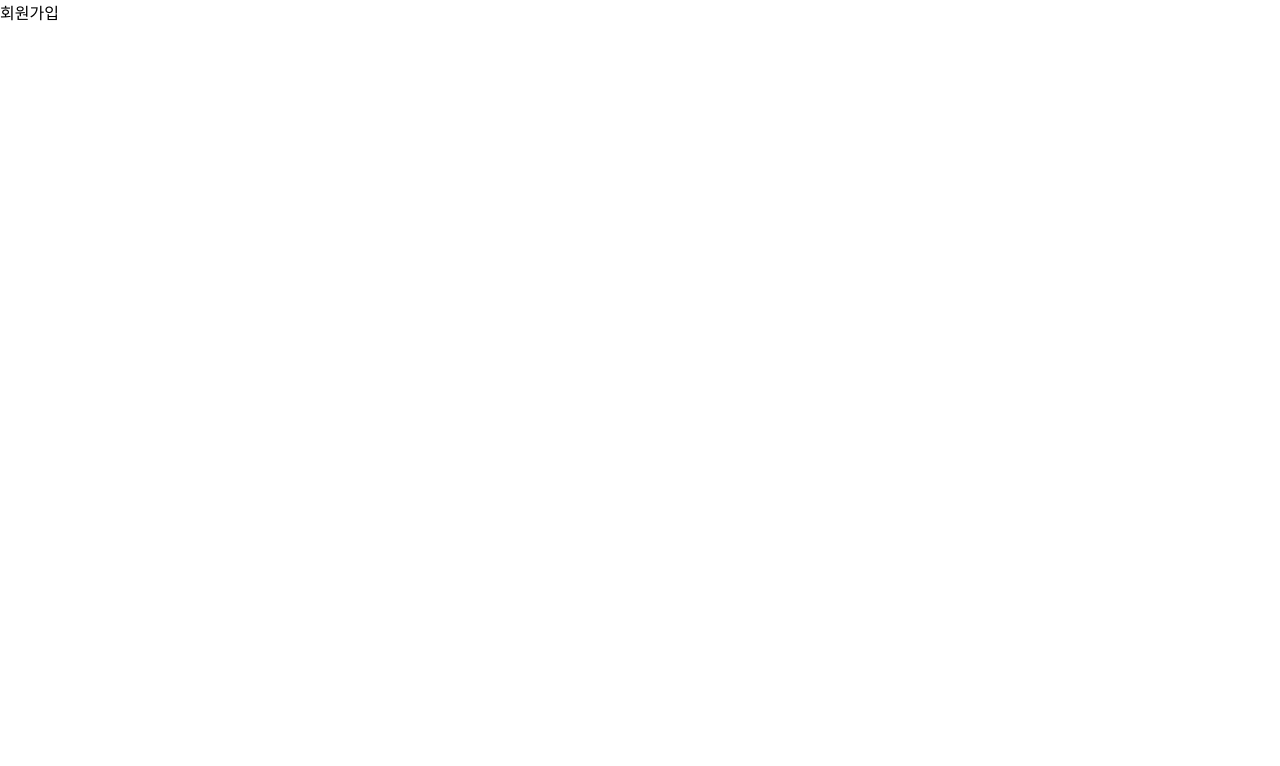
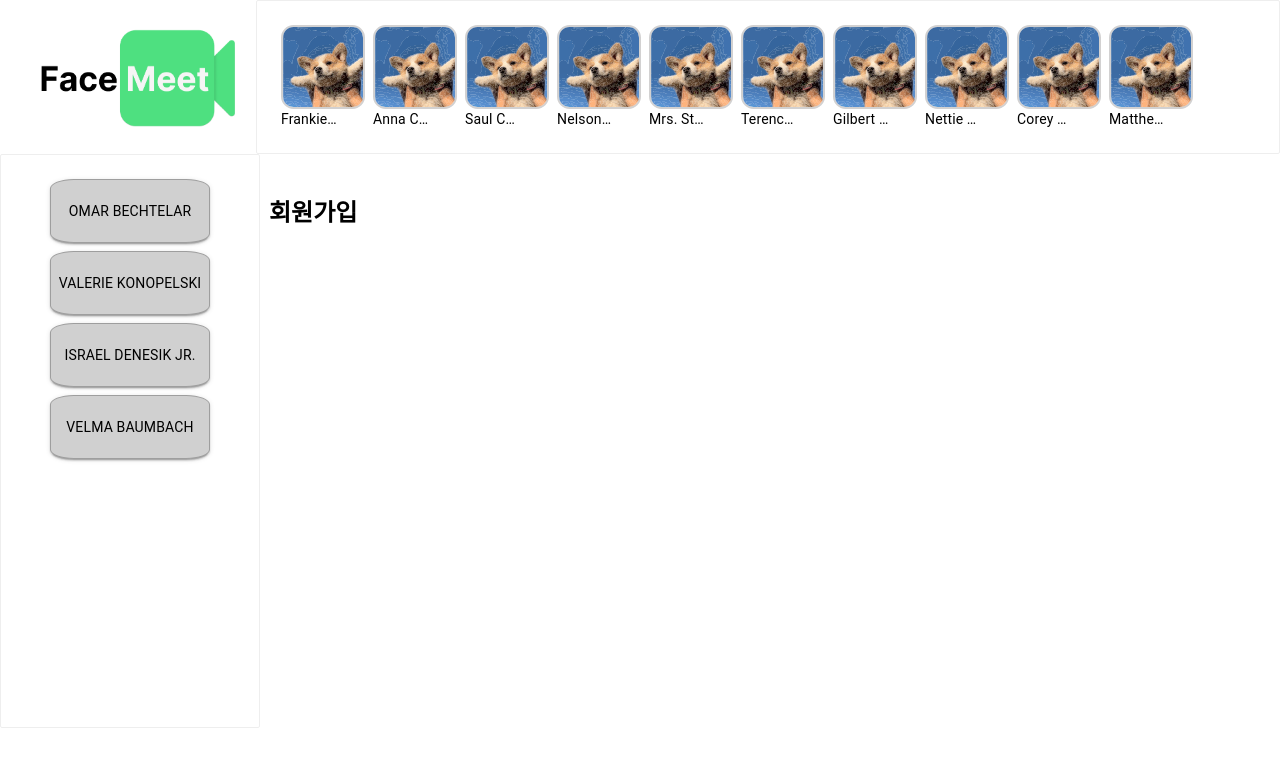
Before and after one commit to capstone-suyeol/capstone, a React (Create React App) app in the folder FaceMeet/: page /Join in a window 1280 px wide. Shown: the top 766 px of the page. Built offline with nearby package versions, Linux system fonts and the light colour scheme.

Commit message:
'home및layout정의'

```diff
--- a/FaceMeet/package.json
+++ b/FaceMeet/package.json
@@ -11,6 +11,8 @@
     "@testing-library/user-event": "^13.5.0",
     "react": "^18.2.0",
     "react-dom": "^18.2.0",
+    "react-icons": "^5.0.1",
+    "react-modal": "^3.16.1",
     "react-router-dom": "^6.22.0",
     "react-scripts": "5.0.1",
     "web-vitals": "^2.1.4"
--- a/FaceMeet/src/components/Feed.js
+++ b/FaceMeet/src/components/Feed.js
@@ -2,10 +2,11 @@ import Box from '@mui/material/Box';
 import ProfileList from './ProfileList';
 import MeetingList from './MeetingList';
 import MeetingLogo from './MeetingLogo.png';
+import './Style.css';
 
 function Feed() {
     return (
-        <>
+        <div className='Layout'>
             <Box
                 component="main"
                 sx={{
@@ -43,7 +44,7 @@ function Feed() {
                     </Box>
                 </Box>
             </Box>
-        </>
+        </div>
     );
 }
 
--- /dev/null
+++ b/FaceMeet/src/components/Layout.js
@@ -0,0 +1,19 @@
+import React from 'react';
+import './Style.css';
+import Feed from './Feed';
+
+const Layout = (props) => {
+    return (
+        <>
+            <div id='box'></div>
+            <div id='boxright'></div>
+            <div id='boxbottom'></div>
+            <Feed />
+            <main id="main" role="main">
+                {props.children}
+            </main>
+        </>
+    );
+}
+
+export default Layout;
--- a/FaceMeet/src/components/Style.css
+++ b/FaceMeet/src/components/Style.css
@@ -1,7 +1,41 @@
-
 .custom-avatar {
     width: 56px;
     height: 56px;
     border: 2px solid rgb(210, 209, 209);
     border-radius: 0;
 }
+
+.Layout {
+    position: fixed;
+    display: flex;
+}
+
+#main {
+    margin-left: 16.5rem;
+    margin-top: 10.5rem;
+    margin-bottom: 50rem;
+    width: 82%;
+    height: 70vh;
+    background-color: white;
+    border: 5px solid white;
+    position: fixed;
+}
+
+.green-box {
+    display: flex;
+    position: relative;
+    width: 7rem;
+    height: 7rem;
+    border-radius: 10px;
+    background-color: rgb(95, 240, 95);
+    margin-top: 10rem;
+    margin-left: 8.5rem;
+    margin-right: 2rem;
+    margin-bottom: 10px;
+    box-shadow: 0px 0px 3px rgba(0, 0, 0, 0.5);
+    /* 여백 설정 */
+}
+
+.green-box p{
+    margin-top: 105px;
+}
--- a/FaceMeet/src/pages/Join.js
+++ b/FaceMeet/src/pages/Join.js
@@ -1,11 +1,14 @@
 import React from 'react';
+import Layout from '../components/Layout';
 
 function Join() {
   return (
-    <div className="Before">
+    <Layout>
+      <h2 style={{ color: 'black'}}>
+        회원가입
+      </h2>
 
-     회원가입
-    </div>
+    </Layout>
   );
 }
 
--- a/FaceMeet/src/pages/Login.js
+++ b/FaceMeet/src/pages/Login.js
@@ -1,15 +1,15 @@
 import React from 'react';
-import Feed from '../components/Feed';
+import Layout from '../components/Layout';
 
 
 function Login() {
   return (
-    <Feed>
+    <Layout>
         <div className="Before">
 
           로그인
         </div>
-    </Feed>
+    </Layout>
   );
 }
 
--- a/FaceMeet/src/pages/MeetingBefore.js
+++ b/FaceMeet/src/pages/MeetingBefore.js
@@ -1,23 +1,122 @@
-import React from 'react';
-import Feed from '../components/Feed';
-import Box from '@mui/material/Box';
+import React, { useState } from 'react';
+import Layout from '../components/Layout';
+import '../components/Style.css';
+import { AiFillVideoCamera, AiOutlinePlus, AiOutlineFileSearch } from 'react-icons/ai';
 
-// feed로 인해 텍스트가 가려져서 안보임
+const Modal = ({ onClose, children }) => {
+
+    const modalStyle = {
+        position: 'fixed',
+        width: '15rem',
+        top: '50%',
+        left: '50%',
+        transform: 'translate(-50%, -50%)',
+        backgroundColor: 'white',
+        padding: '20px',
+        borderRadius: '8px',
+        boxShadow: '0 4px 8px rgba(0, 0, 0, 0.1)',
+        zIndex: 1000, // Ensure the modal is on top of other elements
+    };
+
+    const closeButtonStyle = {
+        marginTop: '20px',
+        padding: '10px',
+        cursor: 'pointer',
+        backgroundColor: '#007BFF',
+        color: 'white',
+        border: 'none',
+        borderRadius: '4px',
+    };
+
+    return (
+        <div style={modalStyle}>
+            {children}
+            <button style={closeButtonStyle} onClick={onClose}>Close Modal</button>
+        </div>
+    );
+};
+const NewMeetingModal = ({ onClose }) => {
+    return (
+        <Modal onClose={onClose}>
+            <p>새로운 미팅 만들기</p>
+        </Modal>
+    );
+};
+
+// AttendMeetingModal Component
+const AttendMeetingModal = ({ onClose }) => {
+    return (
+        <Modal onClose={onClose}>
+            <p>회의 참가하기</p>
+        </Modal>
+    );
+};
+
+// NoteListModal Component
+const NoteListModal = ({ onClose }) => {
+    // Modal 내용 및 동작 정의
+    return (
+        <Modal onClose={onClose}>
+            <p>노트 목록</p>
+        </Modal>
+    );
+};
+
 
 function MeetingBefore() {
+    const [showNewMeetingModal, setShowNewMeetingModal] = useState(false);
+    const [showAttendMeetingModal, setShowAttendMeetingModal] = useState(false);
+    const [showNoteListModal, setShowNoteListModal] = useState(false);
+
+    const iconStyle = { color: 'white', fontSize: '50px', marginLeft: '25px', marginTop: '20px' };
+    const iconbox = { marginTop: '10px', position: 'relative', marginLeft: '0.5rem' };
+
+
+    const NewMeeting = () => {
+        setShowNewMeetingModal(true);
+    };
+
+    const AttendMeeting = () => {
+        setShowAttendMeetingModal(true);
+    };
+
+    const NoteList = () => {
+        setShowNoteListModal(true);
+
+    };
+
     return (
-        <Feed>
-            <Box
-                component="div"
-                sx={{
-                    fontSize: '24px',
-                    color: 'red',
-                    alignItems: 'center',
-                }}
-            >
-                회의전
-            </Box>
-        </Feed>
+        <Layout>
+
+            <div style={{ display: 'flex', justifyContent: 'center', alignItems: 'center' }}>
+                <div className="green-box" onClick={NewMeeting}>
+                    <div style={iconbox}>
+                        <AiFillVideoCamera style={iconStyle} />
+                    </div>
+                    {/* 첫 번째 상자 */}
+                    <p style={{ marginTop: '8rem', marginLeft: '1.6rem', position: 'fixed', fontWeight: 'bold' }}>새 회의</p>
+                </div>
+
+                <div className="green-box" onClick={AttendMeeting}>
+                    <div style={iconbox}>
+                        <AiOutlinePlus style={iconStyle} />
+                    </div>
+                    {/* 두 번째 상자 */}
+                    <p style={{ marginTop: '8rem', marginLeft: '2.6rem', position: 'fixed', fontWeight: 'bold' }}>참가</p>
+                </div>
+
+                <div className="green-box" onClick={NoteList}>
+                    <div style={iconbox}>
+                        <AiOutlineFileSearch style={iconStyle} />
+                    </div>
+                    {/* 세 번째 상자 */}
+                    <p style={{ marginTop: '8rem', marginLeft: '0.3rem', position: 'fixed', fontWeight: 'bold' }}>이전 회의 기록</p>
+                </div>
+            </div>
+            {showNewMeetingModal && <NewMeetingModal onClose={() => setShowNewMeetingModal(false)} />}
+            {showAttendMeetingModal && <AttendMeetingModal onClose={() => setShowAttendMeetingModal(false)} />}
+            {showNoteListModal && <NoteListModal onClose={() => setShowNoteListModal(false)} />}
+        </Layout>
     );
 }
 
--- a/FaceMeet/src/pages/MeetingDetail.js
+++ b/FaceMeet/src/pages/MeetingDetail.js
@@ -1,14 +1,14 @@
 import React from 'react';
-import Feed from '../components/Feed';
+import Layout from '../components/Layout';
 
 function MeetingDetail() {
   return (
-    <Feed>
+    <Layout>
       <div className="Before">
           미팅중
 
       </div>
-    </Feed>
+    </Layout>
   );
 }
 
--- a/FaceMeet/src/pages/NoteDetail.js
+++ b/FaceMeet/src/pages/NoteDetail.js
@@ -1,14 +1,11 @@
 import React from 'react';
-import Feed from '../components/Feed';
+import Layout from '../components/Layout';
 
 function NoteDetail() {
   return (
-    <Feed>
-        <div className="Before">
-
+    <Layout>
             회의노트 자세히
-        </div>
-    </Feed>
+    </Layout>
   );
 }
 
```
Also changed, not shown: 1 other file (tests, documents, lock files or other folders).
